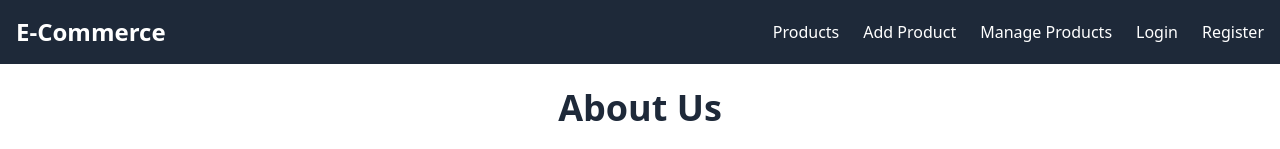
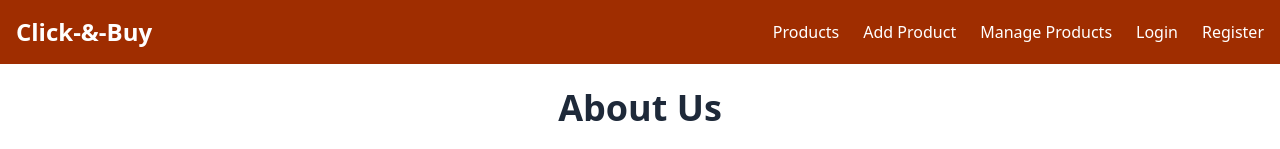
Before and after one commit to rabbi007/E-commerce-application-Client-side, a Next.js app: page /about in a window 1280 px wide. Shown: the top 149 px of the page. Built offline with nearby package versions, Linux system fonts and the light colour scheme; no server answers.

Commit message:
Homepage Updating...

```diff
--- a/src/app/components/Navbar.jsx
+++ b/src/app/components/Navbar.jsx
@@ -21,12 +21,12 @@ export default function Navbar() {
   };
 
   return (
-    <nav className="bg-gray-800 text-white p-4 sticky top-0 z-50">
+    <nav className="bg-orange-800 text-white p-4 sticky top-0 z-50">
       <div className="max-w-7xl mx-auto flex justify-between items-center">
 
         {/* Logo */}
         <Link href="/" className="text-2xl font-bold">
-          E-Commerce
+          Click-&-Buy
         </Link>
 
         <ul className="flex items-center gap-6">
--- a/src/app/latest-products/latest-products.jsx
+++ b/src/app/latest-products/latest-products.jsx
@@ -3,6 +3,7 @@
 
 import { useEffect, useState } from "react";
 import Link from "next/link";
+import { ClipLoader } from "react-spinners"; // Importing the spinner
 
 const LatestProducts = () => {
   const [latestProducts, setLatestProducts] = useState([]);
@@ -30,7 +31,15 @@ const LatestProducts = () => {
     fetchLatestProducts();
   }, []);
 
-  if (loading) return <div className="text-center p-4">Loading...</div>;
+  if (loading)
+    return (
+      <div className="text-center p-4">
+        {" "}
+        <div className="flex justify-center items-center h-screen">
+          <ClipLoader size={50} color="#007bff" />
+        </div>
+      </div>
+    );
   if (error) return <div className="text-center p-4 text-red-500">{error}</div>;
 
   return (
--- a/src/app/page.jsx
+++ b/src/app/page.jsx
@@ -1,18 +1,17 @@
-import About from "./about/page";
 import LatestProducts from "./latest-products/latest-products";
 
 const Home = () => {
   return (
     <div className="max-w-7xl mx-auto p-6">
-      <h1 className="text-4xl font-bold text-center mb-6">Welcome to E-Commerce</h1>
-      <p className="text-lg text-center mb-4">The best place to shop online for the latest products!</p>
-      <div className="text-center">
-        <a href="/products" className="text-blue-500 hover:text-blue-700">
-          Explore Our Products
-        </a>
+      <div>
+        <h1 className="text-4xl font-bold text-center mb-6 text-yellow-600">
+          Welcome to 'Click-&-Buy'
+        </h1>
+        <p className="text-3xl text-center mb-4">Click - Buy - Enjoy!</p>
       </div>
+
       <div>
-        <LatestProducts/>
+        <LatestProducts />
       </div>
     </div>
   );
```
